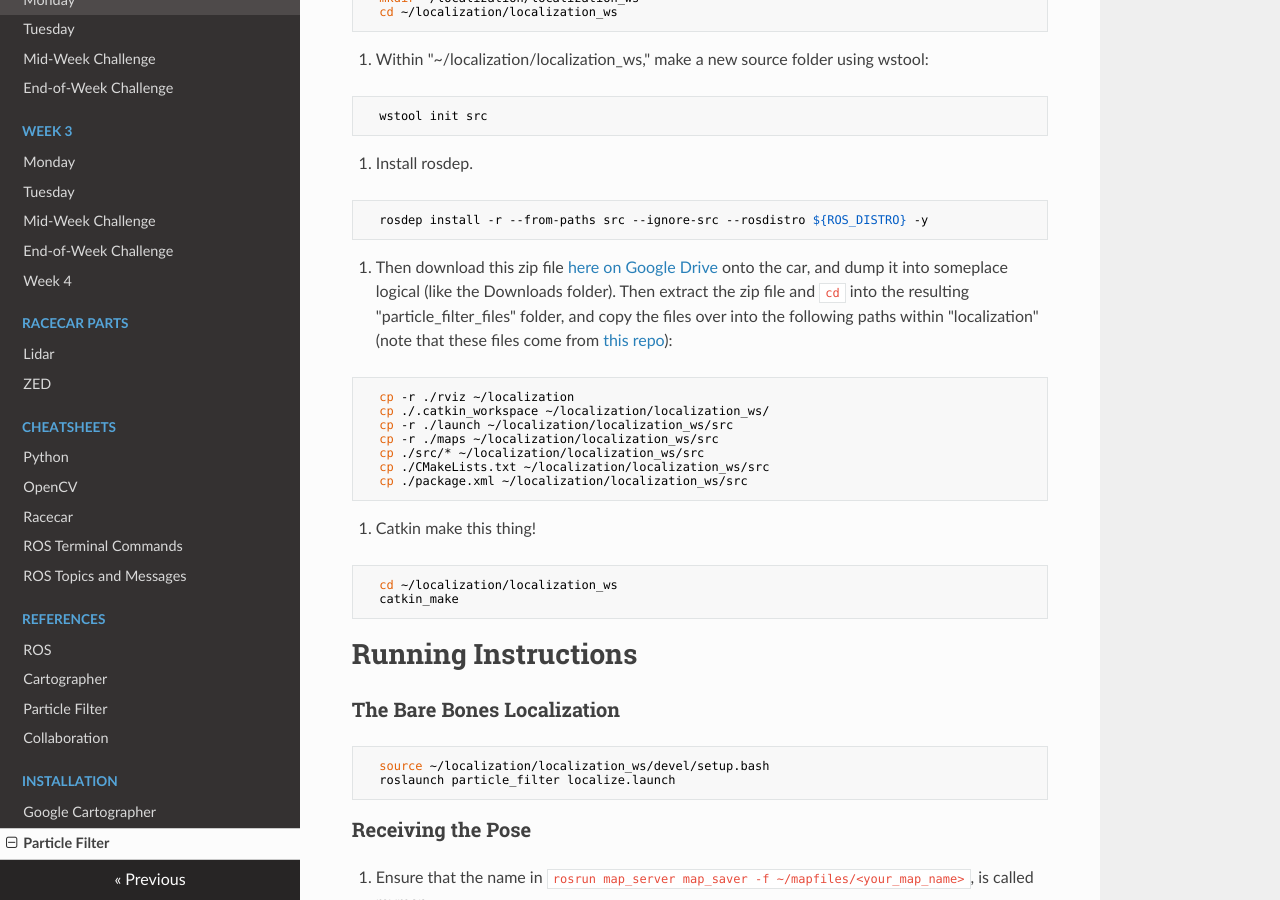
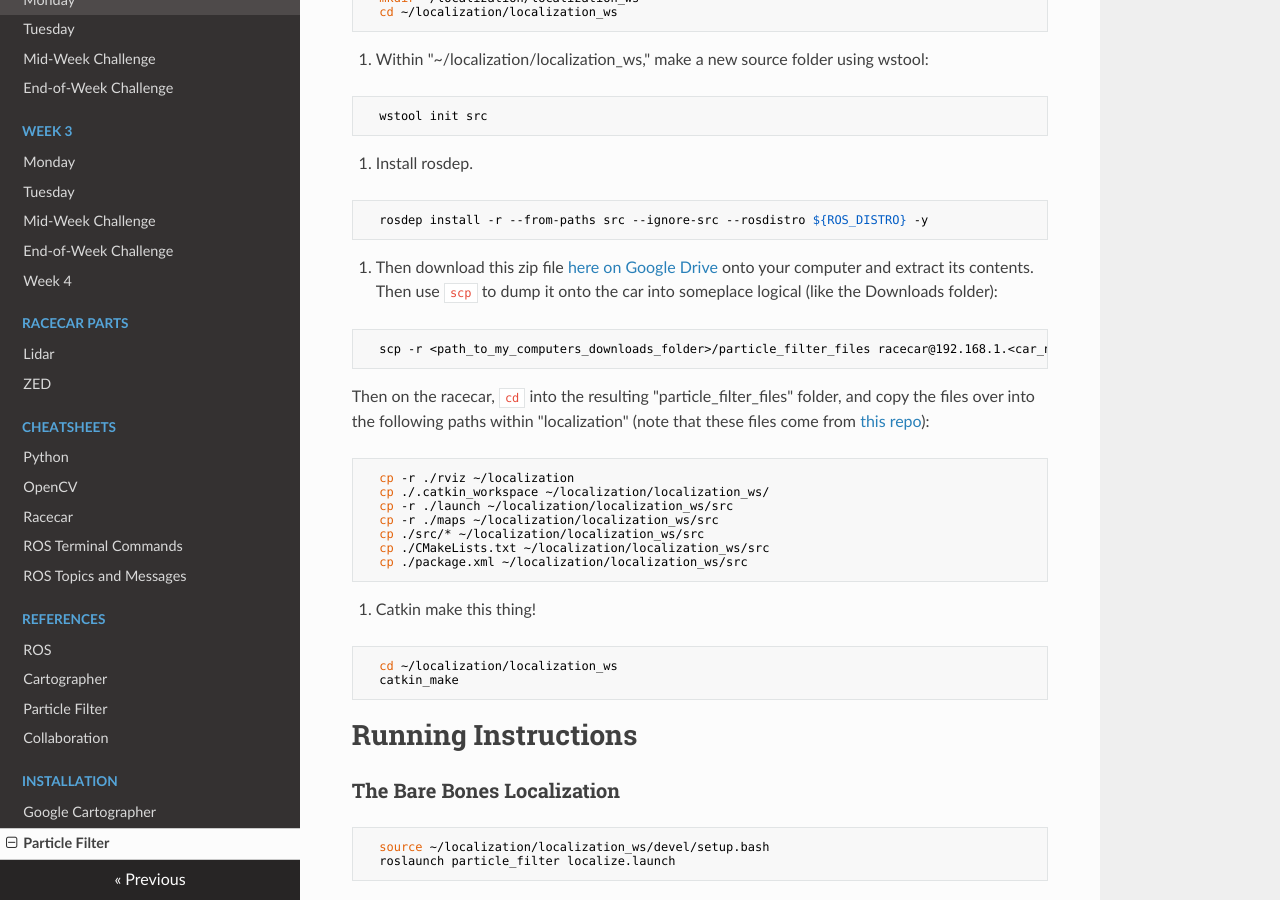
Before and after one commit to ChrisLindland/racecar-website, an MkDocs documentation site: the page built from docs/maps/localization/particle_filter_installation.md, in a window 1280 px wide and 900 px high, scrolled down 610 px. Built offline with MkDocs 1.6.1, drawn with Linux system fonts in a browser that asks for light colours; nearby versions of some CDN libraries.

Commit message:
Update particle_filter_installation.md

````diff
--- a/docs/maps/localization/particle_filter_installation.md
+++ b/docs/maps/localization/particle_filter_installation.md
@@ -29,7 +29,11 @@ Since compiling with cuda fails, we do regular compiling. Thankfully, this does
 ```bash
   rosdep install -r --from-paths src --ignore-src --rosdistro ${ROS_DISTRO} -y
 ```
-6. Then download this zip file [here on Google Drive](https://drive.google.com/file/d/1n4dGdirW0J5r6NKri8jONzLk8GGCK_cX/view?usp=sharing) onto the car, and dump it into someplace logical (like the Downloads folder). Then extract the zip file and `cd` into the resulting "particle_filter_files" folder, and copy the files over into the following paths within "localization" (note that these files come from [this repo](https://github.com/mit-racecar/particle_filter)):
+6. Then download this zip file [here on Google Drive](https://drive.google.com/file/d/1n4dGdirW0J5r6NKri8jONzLk8GGCK_cX/view?usp=sharing) onto your computer and extract its contents. Then use `scp` to dump it onto the car into someplace logical (like the Downloads folder):
+```bash
+  scp -r <path_to_my_computers_downloads_folder>/particle_filter_files racecar@192.168.1.<car_number>:~/Downloads/
+```
+Then on the racecar, `cd` into the resulting "particle_filter_files" folder, and copy the files over into the following paths within "localization" (note that these files come from [this repo](https://github.com/mit-racecar/particle_filter)):
 ```bash
   cp -r ./rviz ~/localization
   cp ./.catkin_workspace ~/localization/localization_ws/
````
